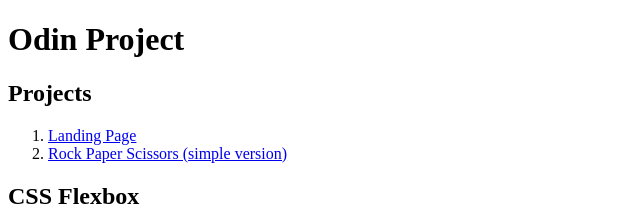
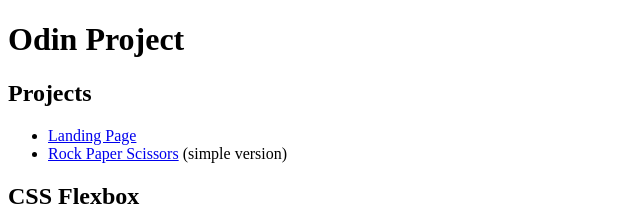
Before and after one commit to deanwagner/odin_project, a plain HTML site: page index.html in a window 1280 px wide. Shown: the top 217 px of the page, without its empty margins (0-640 px from the left). Drawn offline with Linux system fonts and the light colour scheme.

Commit message:
update index

```diff
--- a/index.html
+++ b/index.html
@@ -9,10 +9,10 @@
         <h1>Odin Project</h1>
 
         <h2>Projects</h2>
-        <ol>
+        <ul>
             <li><a href="./landingpage/">Landing Page</a></li>
-            <li><a href="./rock-paper-scissors-simple/">Rock Paper Scissors (simple version)</a></li>
-        </ol>
+            <li><a href="./rock-paper-scissors-simple/">Rock Paper Scissors</a> (simple version)</li>
+        </ul>
 
         <h2>CSS Flexbox</h2>
         <ol>
```
